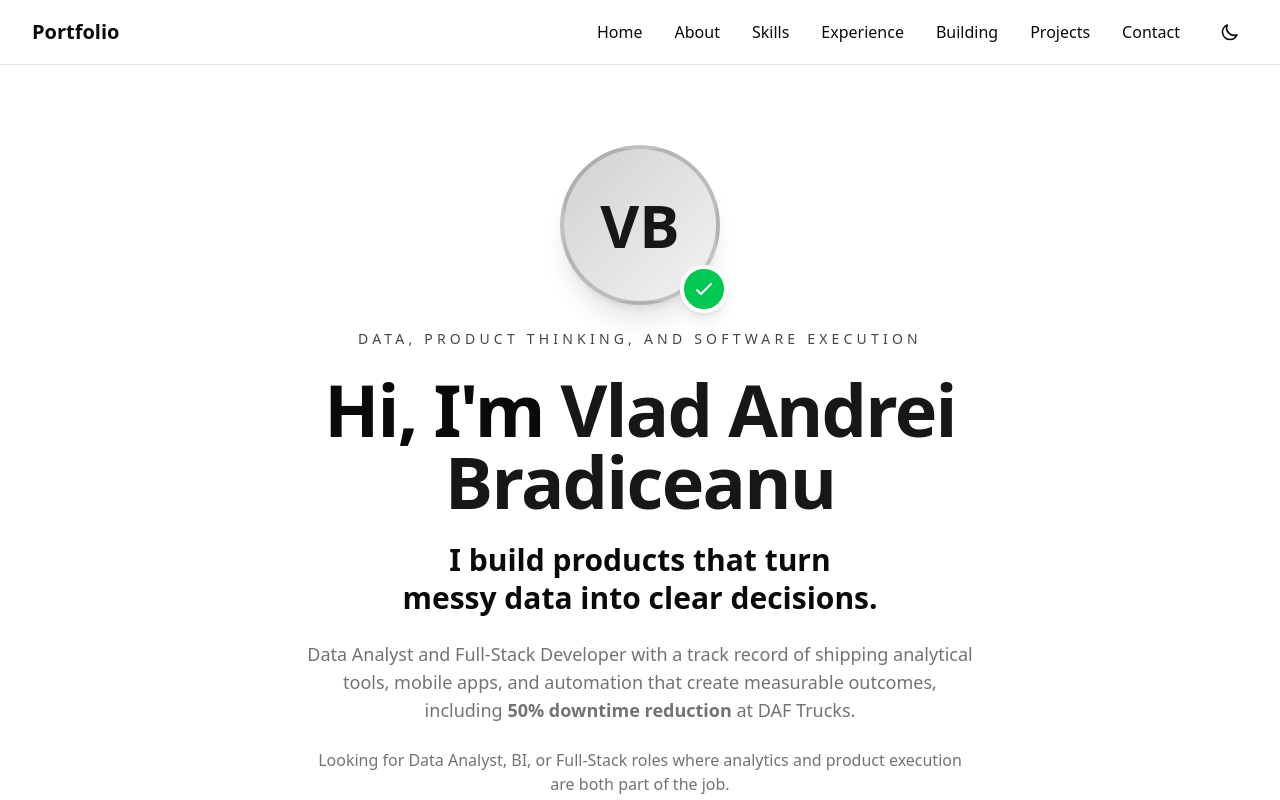
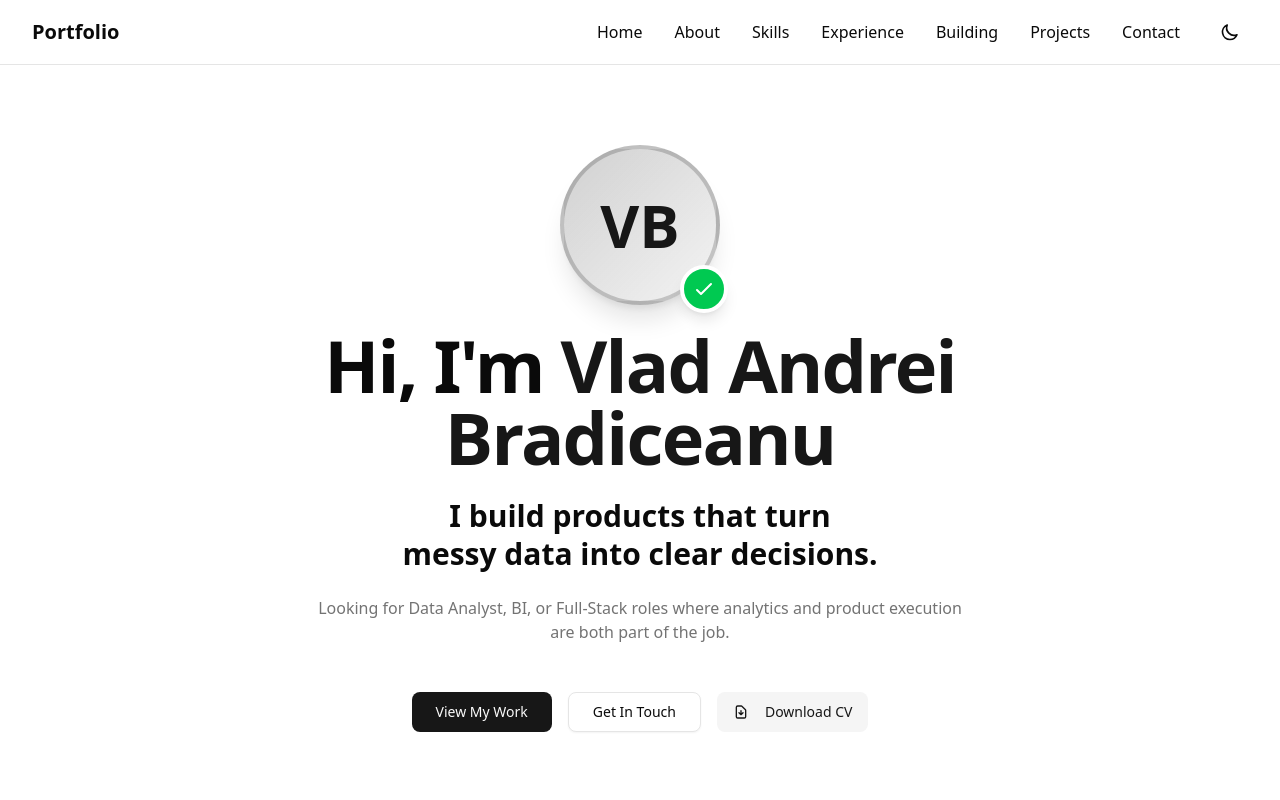
Before and after one commit to breidi28/portfolio, a Next.js app: page / in a window 1280 px wide. Shown: the top 800 px of the page. Built offline with nearby package versions, Linux system fonts and the light colour scheme.

Commit message:
feat: Update Hero section by removing redundant text and refining role descriptions

```diff
--- a/components/sections/hero.tsx
+++ b/components/sections/hero.tsx
@@ -20,17 +20,11 @@ export function Hero() {
         </div>
 
         <div className="space-y-6 animate-in fade-in slide-in-from-bottom-4 duration-700 delay-150">
-          <p className="text-sm font-medium uppercase tracking-[0.3em] text-primary/80">
-            Data, product thinking, and software execution
-          </p>
           <h1 className="text-5xl md:text-7xl font-bold tracking-tight">
             Hi, I&apos;m <span className="text-primary">Vlad Andrei Bradiceanu</span>
           </h1>
           <p className="text-2xl md:text-3xl font-semibold leading-tight text-balance">
             I build products that turn messy data into clear decisions.
-          </p>
-          <p className="text-lg text-muted-foreground max-w-2xl mx-auto">
-            Data Analyst and Full-Stack Developer with a track record of shipping analytical tools, mobile apps, and automation that create measurable outcomes, including <strong>50% downtime reduction</strong> at DAF Trucks.
           </p>
           <p className="text-base text-muted-foreground max-w-2xl mx-auto">
             Looking for Data Analyst, BI, or Full-Stack roles where analytics and product execution are both part of the job.
```
